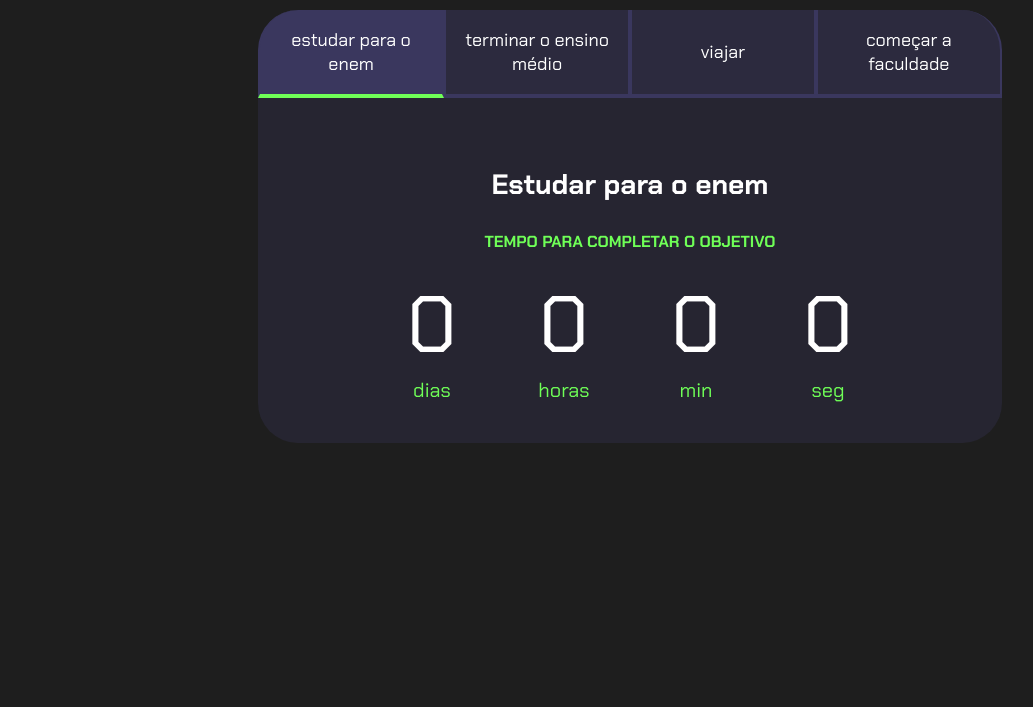
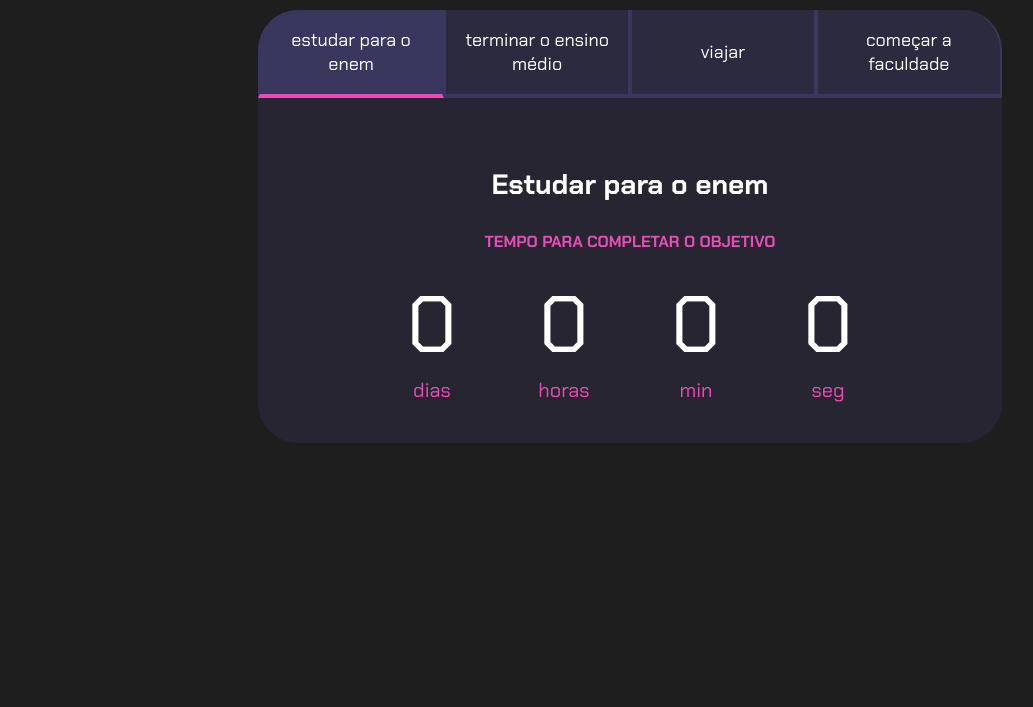
Before and after one commit to mirelinha12345/cronometro2, a plain HTML site: page index.html in a window 1280 px wide. Shown: the part 93-800 px from the top of the page, without its empty margins (10-1043 px from the left). Drawn offline with Linux system fonts and the light colour scheme.

Commit message:
Add files via upload

```diff
--- a/style.css
+++ b/style.css
@@ -2,7 +2,7 @@
 
 :root {
     --cor-de-fundo: #1E1E1E;
-    --verde: #6FFF57;
+    --verde: #e94db5;
     --branco: #FFFFFF;
     --botao-ativo: #3A375E;
     --botao-inativo: rgba(58, 55, 94, 0.5);
```
